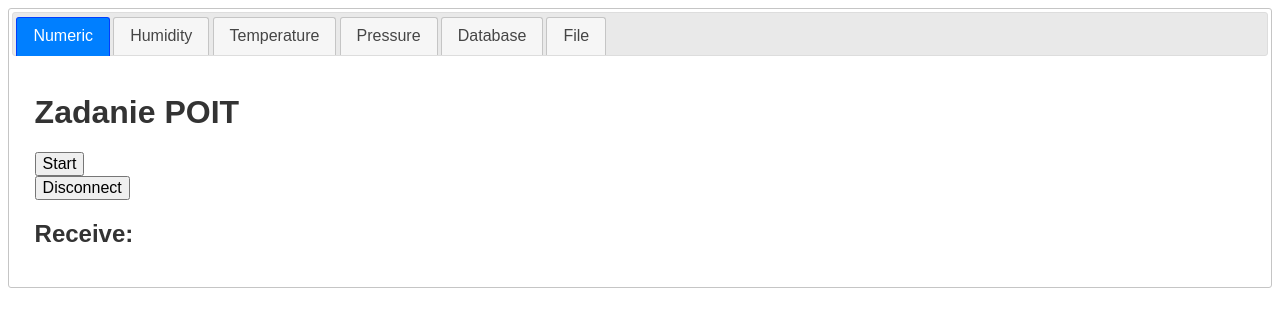
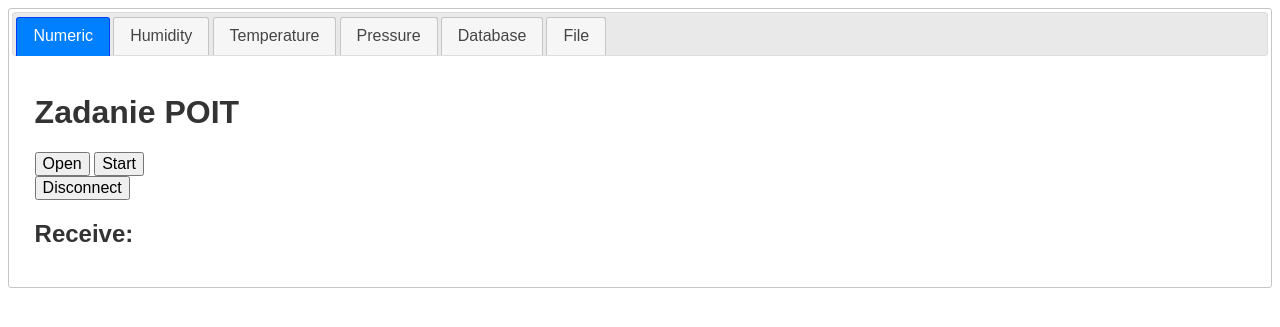
Before and after one commit to mgrofik/POIT, a Flask app: page / in a window 1280 px wide. Shown: the top 327 px of the page. Run offline with Flask 2, Linux system fonts and the light colour scheme; data that the repository does not hold is empty; some libraries are stand-ins or nearby versions.

Commit message:
Update tabs.html

```diff
--- a/templates/tabs.html
+++ b/templates/tabs.html
@@ -20,7 +20,6 @@
       var q = new Array();
 
       var trace;
-      //var tracez;
       var layout;
 
       namespace = '/test';
@@ -30,7 +29,6 @@
         socket.emit('my_event', {data: 'I\'m connected!', value: 1}); });
 
       socket.on('my_response', function(msg) {
-        //console.log(msg.data);
         //$('#log').append('x: '+msg.dataq+ ' humidity: '+msg.datah+' %, temperature: '+msg.datat+' °C, pressure: '+msg.datap+' Pa <br>').html();
         x.push(parseFloat(msg.datax));
         h.push(parseFloat(msg.datah));
@@ -94,21 +92,7 @@
         Plotly.newPlot($('#plotdiv')[0], traces, layout);
         Plotly.newPlot($('#plotdiv1')[0], traces1, layout1);
         Plotly.newPlot($('#plotdiv2')[0], traces2, layout2);
-        //addTraces
         });
-
-      /*$('form#emit').submit(function(event) {
-          socket.emit('my_event', {value: $('#emit_value').val()});
-          return false; });
-      $('#buttonVal').click(function(event) {
-          //console.log($('#buttonVal').val());
-          socket.emit('click_event', {value: $('#buttonVal').val()});
-          return false; });
-      $('form#disconnect').submit(function(event) {
-          socket.emit('disconnect_request');
-          return false; });
-      });*/
-
 
       $( function() {
         $( "#tabs" ).tabs({
@@ -245,14 +229,10 @@
       gauge2.draw();
       gauge2.value = "0";
 
-      //    namespace = '/test';
-    //  var socket = io.connect(location.protocol + '//' + document.domain + ':' + location.port + namespace);
-
       socket.on('connect', function() {
         socket.emit('my_event', {data: 'I\'m connected!', value: 1}); });
 
       socket.on('my_response', function(msg) {
-        //console.log(msg.data);
         $('#log').append('humidity: '+msg.datah+' %, temperature: '+msg.datat+' °C, pressure: '+msg.datap+' Pa <br>').html();
          gauge.value = msg.datah;
          gauge1.value = msg.datat;
@@ -272,6 +252,18 @@
           else {
             $(this).val("start");
             $(this).text("Start");
+          }
+          return false; });
+      $('#buttonVal1').click(function(event) {
+          console.log($('#buttonVal1').val());
+          socket.emit('Op_event', {value: $('#buttonVal1').val()});
+          if ($(this).val() == "open") {
+            $(this).val("close");
+            $(this).text("Close");
+          }
+          else {
+            $(this).val("open");
+            $(this).text("Open");
           }
           return false; });
       $('form#disconnect').submit(function(event) {
@@ -347,7 +339,6 @@
         Plotly.newPlot($('#plotdiv5')[0], tracep3,layout5);
       }
     }).done(function( o ) {
-       // do something
     });
    });
 $(document).ready(function(){
@@ -419,11 +410,8 @@ $(document).ready(function(){
         Plotly.newPlot($('#plotdiv8')[0], tracep4,layout8);
       }
     }).done(function( o ) {
-       // do something
     });
    });
-
-
     </script>
   </head>
   <body>
@@ -439,7 +427,7 @@ $(document).ready(function(){
       </ul>
       <div id="tabs-1">
            <h1>Zadanie POIT</h1>
-
+  <button id="buttonVal1" type="submit" value="open">Open</button>
   <button id="buttonVal" type="submit" value="start">Start</button>
   <form id="disconnect" method="POST" action="#">
     <input type="submit" value="Disconnect">
@@ -469,8 +457,6 @@ $(document).ready(function(){
        <div id="plotdiv7" style="width:600px;height:250px;"></div>
        <div id="plotdiv8" style="width:600px;height:250px;"></div>
       </div>
-
     </div>
-
   </body>
 </html>
```
